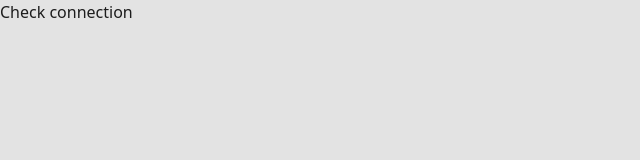
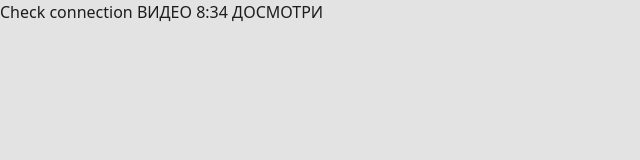
Before and after one commit to Ezhok/frontend, a website built with Vite: page index.html in a window 1280 px wide. Shown: the whole page, without its empty margins (0-640 px from the left). Built offline with nearby package versions, Linux system fonts and the light colour scheme.

Commit message:
изменения в index

```diff
--- a/index.html
+++ b/index.html
@@ -16,6 +16,7 @@
   <body>
     <p>
       Check connection
+      ВИДЕО 8:34 ДОСМОТРИ
     </p>
     <script type="module" src="/src/index.js"></script>
   </body>
```
